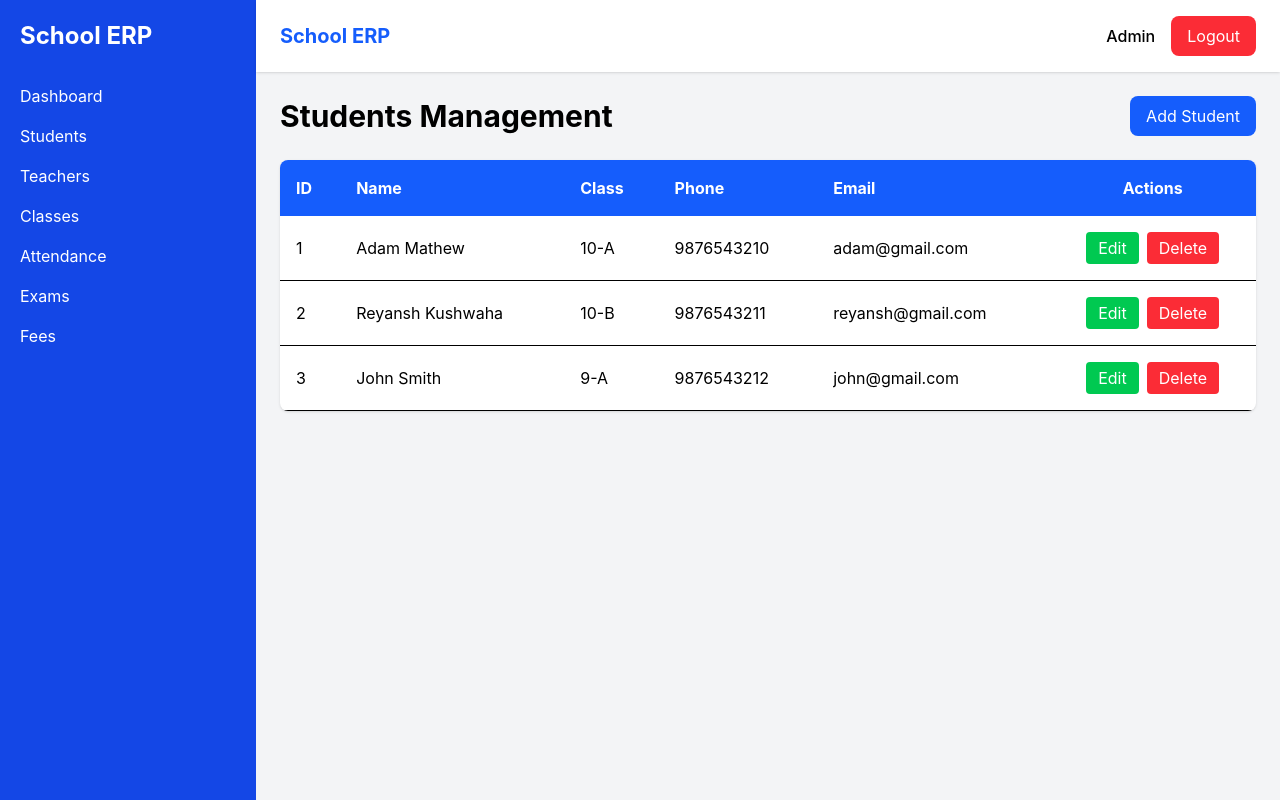
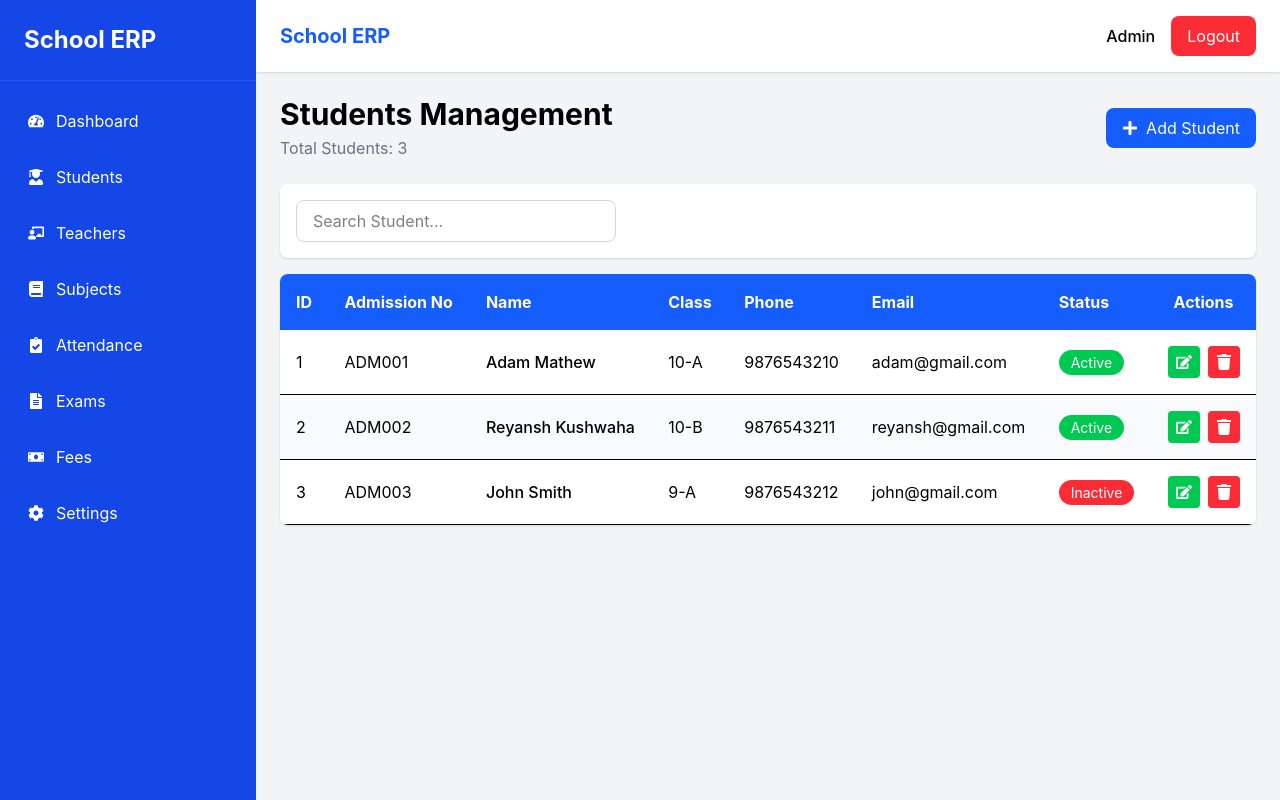
Before and after one commit to Rakesh5740/school-erp-frontend, a React (Vite) app: page /students in a window 1280 px wide. Built offline with nearby package versions, Linux system fonts and the light colour scheme.

Commit message:
Added professional sidebar navigation

```diff
--- a/src/components/Sidebar.jsx
+++ b/src/components/Sidebar.jsx
@@ -1,28 +1,109 @@
 import { Link } from "react-router-dom";
+import {
+  FaTachometerAlt,
+  FaUserGraduate,
+  FaChalkboardTeacher,
+  FaBook,
+  FaClipboardCheck,
+  FaFileAlt,
+  FaMoneyBill,
+  FaCog,
+} from "react-icons/fa";
 
 function Sidebar() {
   return (
-    <div className="w-64 h-screen bg-blue-700 text-white p-5">
-      <h2 className="text-2xl font-bold mb-8">School ERP</h2>
+    <div className="w-64 h-screen bg-blue-700 text-white fixed left-0 top-0">
+      <div className="p-6 border-b border-blue-600">
+        <h1 className="text-2xl font-bold">
+          School ERP
+        </h1>
+      </div>
 
-      <ul className="space-y-4">
+      <nav className="p-4">
+        <ul className="space-y-2">
+
           <li>
-          <Link to="/">Dashboard</Link>
+            <Link
+              to="/"
+              className="flex items-center gap-3 p-3 rounded-lg hover:bg-blue-600 transition"
+            >
+              <FaTachometerAlt />
+              Dashboard
+            </Link>
           </li>
 
           <li>
-          <Link to="/students">Students</Link>
+            <Link
+              to="/students"
+              className="flex items-center gap-3 p-3 rounded-lg hover:bg-blue-600 transition"
+            >
+              <FaUserGraduate />
+              Students
+            </Link>
           </li>
 
           <li>
-          <Link to="/teachers">Teachers</Link>
+            <Link
+              to="/teachers"
+              className="flex items-center gap-3 p-3 rounded-lg hover:bg-blue-600 transition"
+            >
+              <FaChalkboardTeacher />
+              Teachers
+            </Link>
           </li>
 
-        <li>Classes</li>
-        <li>Attendance</li>
-        <li>Exams</li>
-        <li>Fees</li>
+          <li>
+            <Link
+              to="/subjects"
+              className="flex items-center gap-3 p-3 rounded-lg hover:bg-blue-600 transition"
+            >
+              <FaBook />
+              Subjects
+            </Link>
+          </li>
+
+          <li>
+            <Link
+              to="/attendance"
+              className="flex items-center gap-3 p-3 rounded-lg hover:bg-blue-600 transition"
+            >
+              <FaClipboardCheck />
+              Attendance
+            </Link>
+          </li>
+
+          <li>
+            <Link
+              to="/exams"
+              className="flex items-center gap-3 p-3 rounded-lg hover:bg-blue-600 transition"
+            >
+              <FaFileAlt />
+              Exams
+            </Link>
+          </li>
+
+          <li>
+            <Link
+              to="/fees"
+              className="flex items-center gap-3 p-3 rounded-lg hover:bg-blue-600 transition"
+            >
+              <FaMoneyBill />
+              Fees
+            </Link>
+          </li>
+
+          <li>
+            <Link
+              to="/settings"
+              className="flex items-center gap-3 p-3 rounded-lg hover:bg-blue-600 transition"
+            >
+              <FaCog />
+              Settings
+            </Link>
+          </li>
+
         </ul>
+      </nav>
     </div>
   );
 }
--- a/src/layouts/AdminLayout.jsx
+++ b/src/layouts/AdminLayout.jsx
@@ -6,7 +6,7 @@ function AdminLayout({ children }) {
     <div className="flex">
       <Sidebar />
 
-      <div className="flex-1 bg-gray-100 min-h-screen">
+      <div className="ml-64 flex-1 bg-gray-100 min-h-screen">
         <Navbar />
 
         <div className="p-6">
--- a/src/pages/Students.jsx
+++ b/src/pages/Students.jsx
@@ -1,51 +1,78 @@
 import AdminLayout from "../layouts/AdminLayout";
+import { FaEdit, FaTrash, FaPlus } from "react-icons/fa";
 
 function Students() {
   const students = [
     {
       id: 1,
+      admissionNo: "ADM001",
       name: "Adam Mathew",
       className: "10-A",
       phone: "9876543210",
       email: "adam@gmail.com",
+      status: "Active",
     },
     {
       id: 2,
+      admissionNo: "ADM002",
       name: "Reyansh Kushwaha",
       className: "10-B",
       phone: "9876543211",
       email: "reyansh@gmail.com",
+      status: "Active",
     },
     {
       id: 3,
+      admissionNo: "ADM003",
       name: "John Smith",
       className: "9-A",
       phone: "9876543212",
       email: "john@gmail.com",
+      status: "Inactive",
     },
   ];
 
   return (
     <AdminLayout>
+      {/* Header */}
       <div className="flex justify-between items-center mb-6">
-        <h1 className="text-3xl font-bold">
-          Students Management
-        </h1>
+        <div>
+          <h1 className="text-3xl font-bold">
+            Students Management
+          </h1>
 
-        <button className="bg-blue-600 text-white px-4 py-2 rounded-lg hover:bg-blue-700">
+          <p className="text-gray-500 mt-1">
+            Total Students: {students.length}
+          </p>
+        </div>
+
+        <button className="bg-blue-600 text-white px-4 py-2 rounded-lg hover:bg-blue-700 flex items-center gap-2">
+          <FaPlus />
           Add Student
         </button>
       </div>
 
+      {/* Search */}
+      <div className="bg-white p-4 rounded-lg shadow mb-4">
+        <input
+          type="text"
+          placeholder="Search Student..."
+          className="w-full md:w-80 border border-gray-300 rounded-lg px-4 py-2 outline-none focus:ring-2 focus:ring-blue-400"
+        />
+      </div>
+
+      {/* Table */}
       <div className="bg-white rounded-lg shadow overflow-hidden">
         <table className="w-full">
           <thead>
             <tr className="bg-blue-600 text-white">
               <th className="p-4 text-left">ID</th>
+              <th className="p-4 text-left">Admission No</th>
               <th className="p-4 text-left">Name</th>
               <th className="p-4 text-left">Class</th>
               <th className="p-4 text-left">Phone</th>
               <th className="p-4 text-left">Email</th>
+              <th className="p-4 text-left">Status</th>
               <th className="p-4 text-center">Actions</th>
             </tr>
           </thead>
@@ -54,21 +81,49 @@ function Students() {
             {students.map((student) => (
               <tr
                 key={student.id}
-                className="border-b hover:bg-gray-50"
+                className="border-b odd:bg-white even:bg-gray-50 hover:bg-blue-50"
               >
                 <td className="p-4">{student.id}</td>
-                <td className="p-4">{student.name}</td>
-                <td className="p-4">{student.className}</td>
-                <td className="p-4">{student.phone}</td>
-                <td className="p-4">{student.email}</td>
+
+                <td className="p-4">
+                  {student.admissionNo}
+                </td>
+
+                <td className="p-4 font-medium">
+                  {student.name}
+                </td>
+
+                <td className="p-4">
+                  {student.className}
+                </td>
+
+                <td className="p-4">
+                  {student.phone}
+                </td>
+
+                <td className="p-4">
+                  {student.email}
+                </td>
+
+                <td className="p-4">
+                  <span
+                    className={`px-3 py-1 rounded-full text-sm text-white ${
+                      student.status === "Active"
+                        ? "bg-green-500"
+                        : "bg-red-500"
+                    }`}
+                  >
+                    {student.status}
+                  </span>
+                </td>
 
                 <td className="p-4 text-center">
-                  <button className="bg-green-500 text-white px-3 py-1 rounded mr-2 hover:bg-green-600">
-                    Edit
+                  <button className="bg-green-500 text-white p-2 rounded mr-2 hover:bg-green-600">
+                    <FaEdit />
                   </button>
 
-                  <button className="bg-red-500 text-white px-3 py-1 rounded hover:bg-red-600">
-                    Delete
+                  <button className="bg-red-500 text-white p-2 rounded hover:bg-red-600">
+                    <FaTrash />
                   </button>
                 </td>
               </tr>
```
Lines whose indentation alone changed are shown as unchanged.
